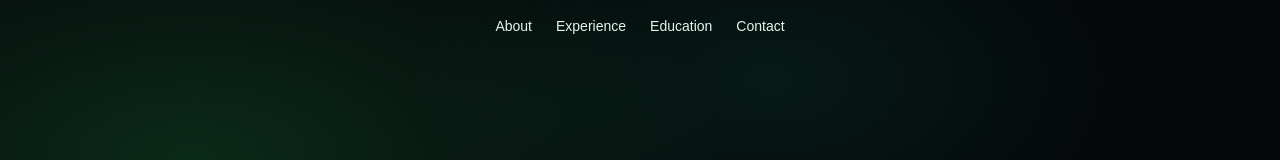
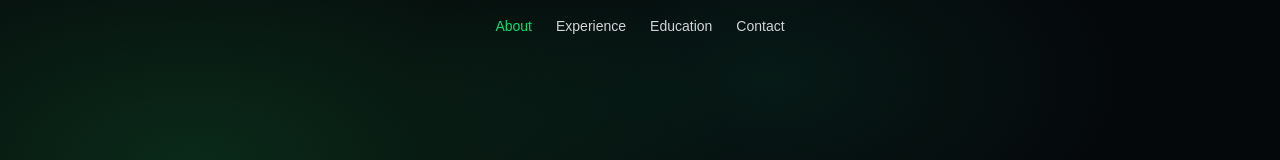
Before and after one commit to aalsheikh1/Portfolio, a Next.js app in the folder portfolio/: page / in a window 1280 px wide. Shown: the top 160 px of the page. Built offline with nearby package versions, Linux system fonts and the light colour scheme.

Commit message:
Highlight active menu link

```diff
--- a/portfolio/app/layout.tsx
+++ b/portfolio/app/layout.tsx
@@ -1,7 +1,7 @@
 import type { Metadata } from "next";
-import Link from "next/link";
 import { Geist, Geist_Mono } from "next/font/google";
 import "./globals.css";
+import Nav from "./nav";
 
 const geistSans = Geist({
   variable: "--font-geist-sans",
@@ -24,12 +24,7 @@ export default function RootLayout({ children }: LayoutProps<"/">) {
       className={`${geistSans.variable} ${geistMono.variable} h-full antialiased`}
     >
       <body className="min-h-full flex flex-col">
-        <nav className="flex justify-center gap-6 p-4 text-sm">
-          <Link href="/">About</Link>
-          <Link href="/experience">Experience</Link>
-          <Link href="/education">Education</Link>
-          <Link href="/contact">Contact</Link>
-        </nav>
+        <Nav />
         {children}
       </body>
     </html>
--- /dev/null
+++ b/portfolio/app/nav.tsx
@@ -0,0 +1,33 @@
+"use client";
+
+import Link from "next/link";
+import { usePathname } from "next/navigation";
+
+const links = [
+  { href: "/", label: "About" },
+  { href: "/experience", label: "Experience" },
+  { href: "/education", label: "Education" },
+  { href: "/contact", label: "Contact" },
+];
+
+export default function Nav() {
+  const pathname = usePathname();
+  return (
+    <nav className="flex justify-center gap-6 p-4 text-sm">
+      {links.map((link) => (
+        <Link
+          key={link.href}
+          href={link.href}
+          aria-current={pathname === link.href ? "page" : undefined}
+          className={
+            pathname === link.href
+              ? "text-green-400"
+              : "text-zinc-300 hover:text-green-400"
+          }
+        >
+          {link.label}
+        </Link>
+      ))}
+    </nav>
+  );
+}
```
